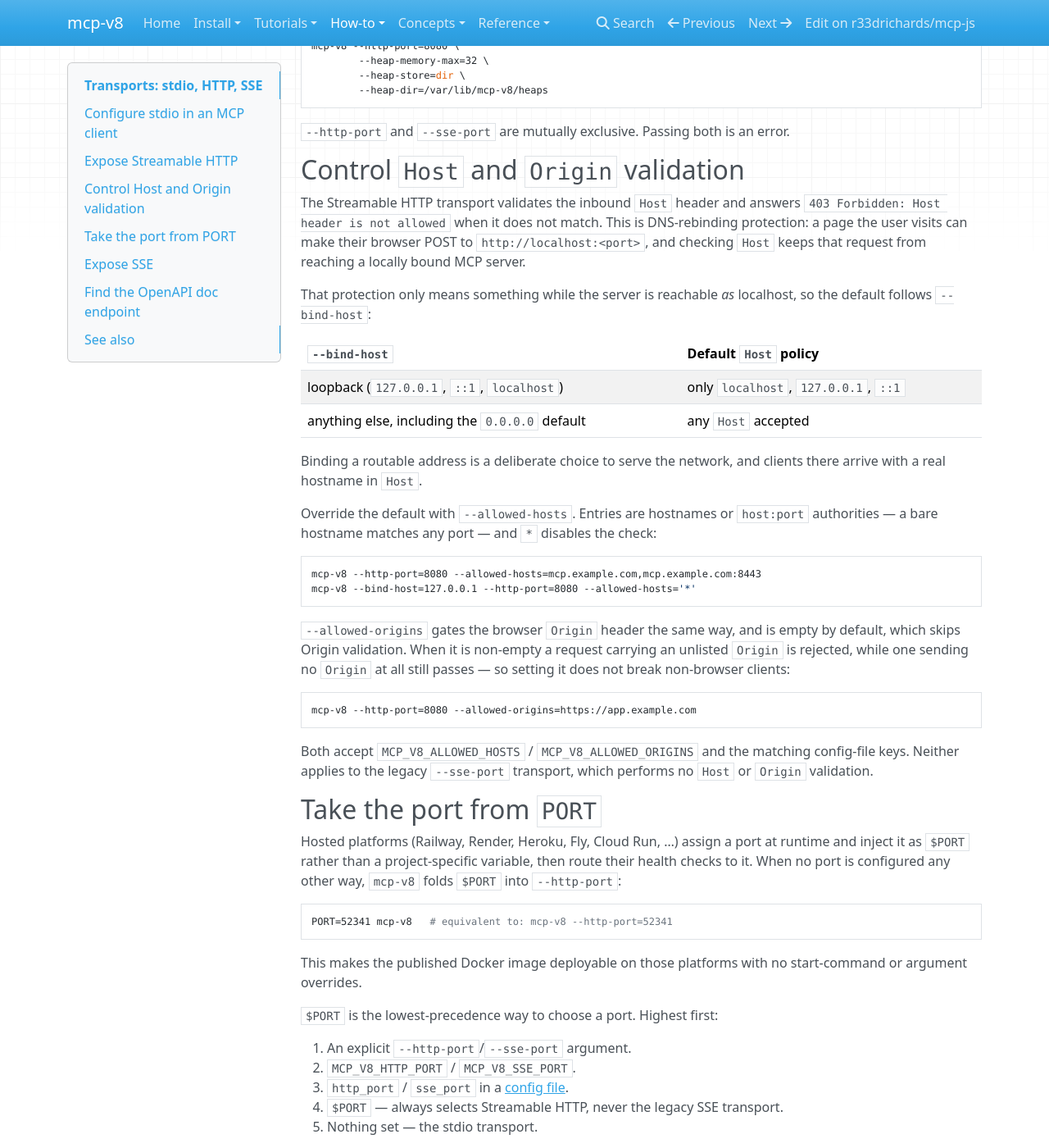
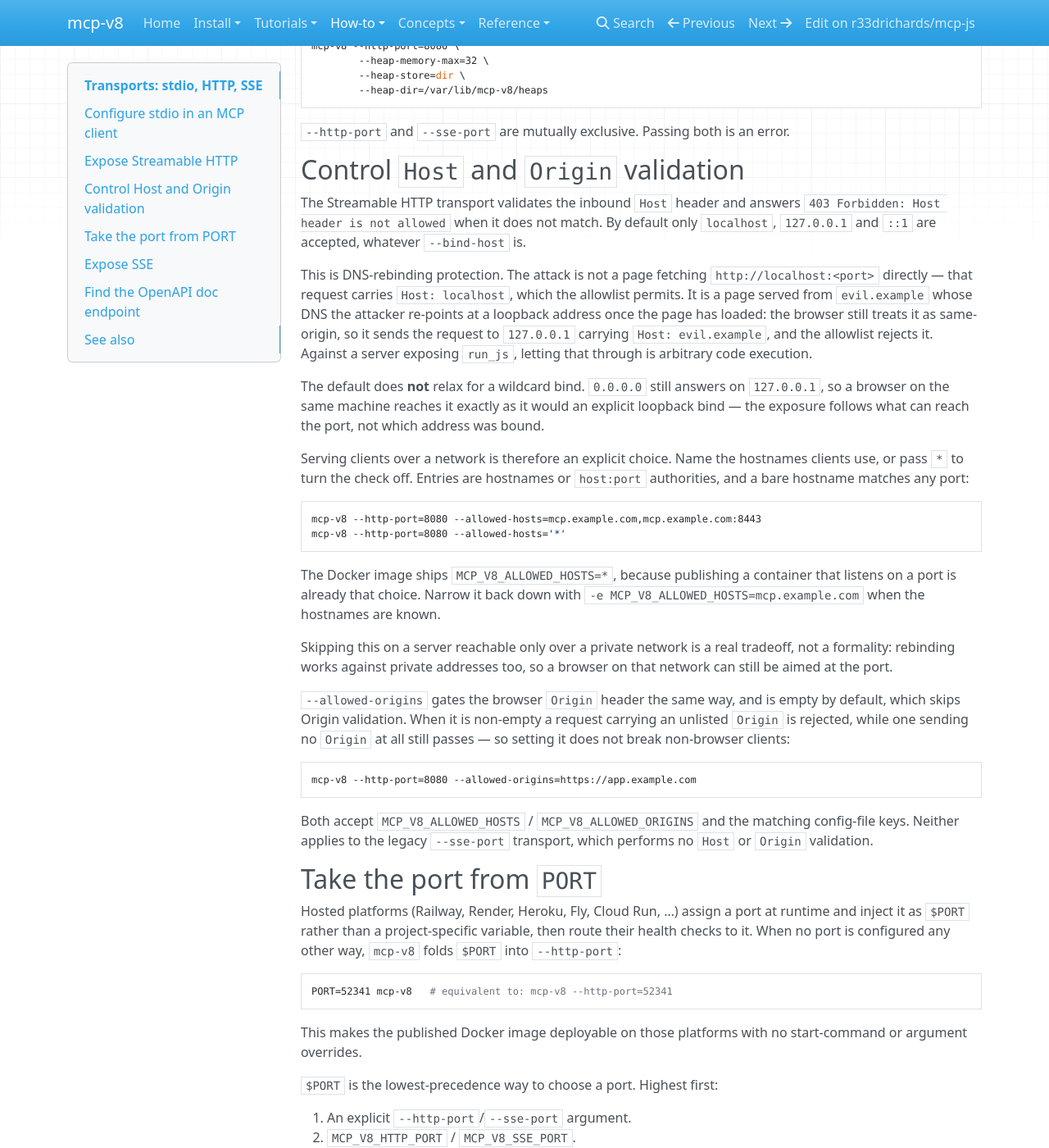
Before and after one commit to r33drichards/mcp-js, an MkDocs documentation site: the page built from site-docs/how-to/transports.md, in a window 1280 px wide and 1400 px high, scrolled down 993 px. Shown: the whole window at 82% size. Built offline with MkDocs 1.6.1, drawn with Linux system fonts in a browser that asks for light colours; nearby versions of some CDN libraries.

Commit message:
Keep the loopback Host allowlist on every bind; opt out in the image
Review feedback on #233. Deriving the default from --bind-host was wrong:
0.0.0.0 — the default bind — still answers on 127.0.0.1, so a browser on
the same machine reaches it exactly as it would an explicit loopback bind.
Treating it as "routable, so allow any Host" therefore removed
DNS-rebinding protection from the ordinary local-development case rather
than only from deployments. Against a server exposing run_js, a successful
rebind is arbitrary code execution, so that was a real regression.

Local development and a hosted deployment both bind 0.0.0.0, so the bind
address cannot distinguish them and no amount of inference will. Drop the
inference: the default is now loopback-only for every bind, matching
rmcp's own default, and serving a network is an explicit choice via
--allowed-hosts.

The Docker image sets MCP_V8_ALLOWED_HOSTS=*, which is where the deploy
case is actually identifiable — publishing a container that listens on a
port is already that decision — so the reported 403 stays fixed while a
bare binary stays protected. It is an ENV, so it can be narrowed back down
with -e MCP_V8_ALLOWED_HOSTS=mcp.example.com.

Verified against a release build: default bind now serves Host 127.0.0.1
(200) and rejects Host evil.example (403), while MCP_V8_ALLOWED_HOSTS=*
serves a platform domain (200).

Also corrects the DNS-rebinding explanation in the docs and the resolver's
doc comment, which described the mechanism backwards. Host validation does
not stop a page fetching http://localhost:<port> — that request carries
Host: localhost and is allowed. It stops a page on an attacker-controlled
name whose DNS is re-pointed at loopback, whose request arrives carrying
that name in Host.

Co-Authored-By: Claude Opus 5 <noreply@anthropic.com>
Claude-Session: https://claude.ai/code/session_01UWajxeADHqiacVUDcvBBsU

````diff
--- a/site-docs/how-to/transports.md
+++ b/site-docs/how-to/transports.md
@@ -58,30 +58,38 @@ mcp-v8 --http-port=8080 \
 ## Control `Host` and `Origin` validation
 
 The Streamable HTTP transport validates the inbound `Host` header and answers
-`403 Forbidden: Host header is not allowed` when it does not match. This is
-DNS-rebinding protection: a page the user visits can make their browser POST to
-`http://localhost:<port>`, and checking `Host` keeps that request from reaching
-a locally bound MCP server.
+`403 Forbidden: Host header is not allowed` when it does not match. By default
+only `localhost`, `127.0.0.1` and `::1` are accepted, whatever `--bind-host` is.
 
-That protection only means something while the server is reachable *as*
-localhost, so the default follows `--bind-host`:
+This is DNS-rebinding protection. The attack is not a page fetching
+`http://localhost:<port>` directly — that request carries `Host: localhost`,
+which the allowlist permits. It is a page served from `evil.example` whose DNS
+the attacker re-points at a loopback address once the page has loaded: the
+browser still treats it as same-origin, so it sends the request to `127.0.0.1`
+carrying `Host: evil.example`, and the allowlist rejects it. Against a server
+exposing `run_js`, letting that through is arbitrary code execution.
 
-| `--bind-host` | Default `Host` policy |
-|---|---|
-| loopback (`127.0.0.1`, `::1`, `localhost`) | only `localhost`, `127.0.0.1`, `::1` |
-| anything else, including the `0.0.0.0` default | any `Host` accepted |
+The default does **not** relax for a wildcard bind. `0.0.0.0` still answers on
+`127.0.0.1`, so a browser on the same machine reaches it exactly as it would an
+explicit loopback bind — the exposure follows what can reach the port, not which
+address was bound.
 
-Binding a routable address is a deliberate choice to serve the network, and
-clients there arrive with a real hostname in `Host`.
-
-Override the default with `--allowed-hosts`. Entries are hostnames or
-`host:port` authorities — a bare hostname matches any port — and `*` disables
-the check:
+Serving clients over a network is therefore an explicit choice. Name the
+hostnames clients use, or pass `*` to turn the check off. Entries are hostnames
+or `host:port` authorities, and a bare hostname matches any port:
 
 ```bash
 mcp-v8 --http-port=8080 --allowed-hosts=mcp.example.com,mcp.example.com:8443
-mcp-v8 --bind-host=127.0.0.1 --http-port=8080 --allowed-hosts='*'
+mcp-v8 --http-port=8080 --allowed-hosts='*'
 ```
+
+The Docker image ships `MCP_V8_ALLOWED_HOSTS=*`, because publishing a container
+that listens on a port is already that choice. Narrow it back down with
+`-e MCP_V8_ALLOWED_HOSTS=mcp.example.com` when the hostnames are known.
+
+Skipping this on a server reachable only over a private network is a real
+tradeoff, not a formality: rebinding works against private addresses too, so a
+browser on that network can still be aimed at the port.
 
 `--allowed-origins` gates the browser `Origin` header the same way, and is empty
 by default, which skips Origin validation. When it is non-empty a request
````
Also changed, not shown: DOCKER.md (+9 -4 lines), site-docs/reference/cli-flags.md (+1 -1 lines), site-docs/reference/config-file.md (+1 -1 lines), 4 other files.
